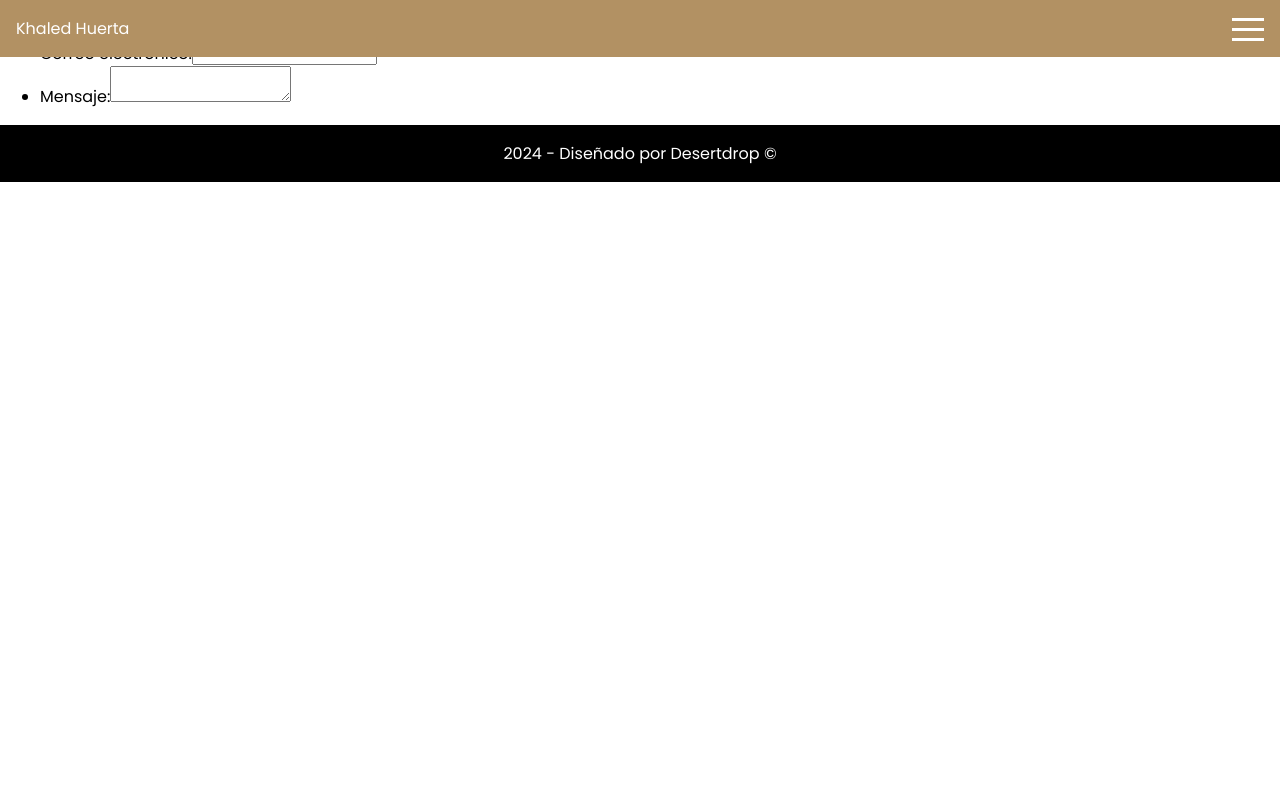
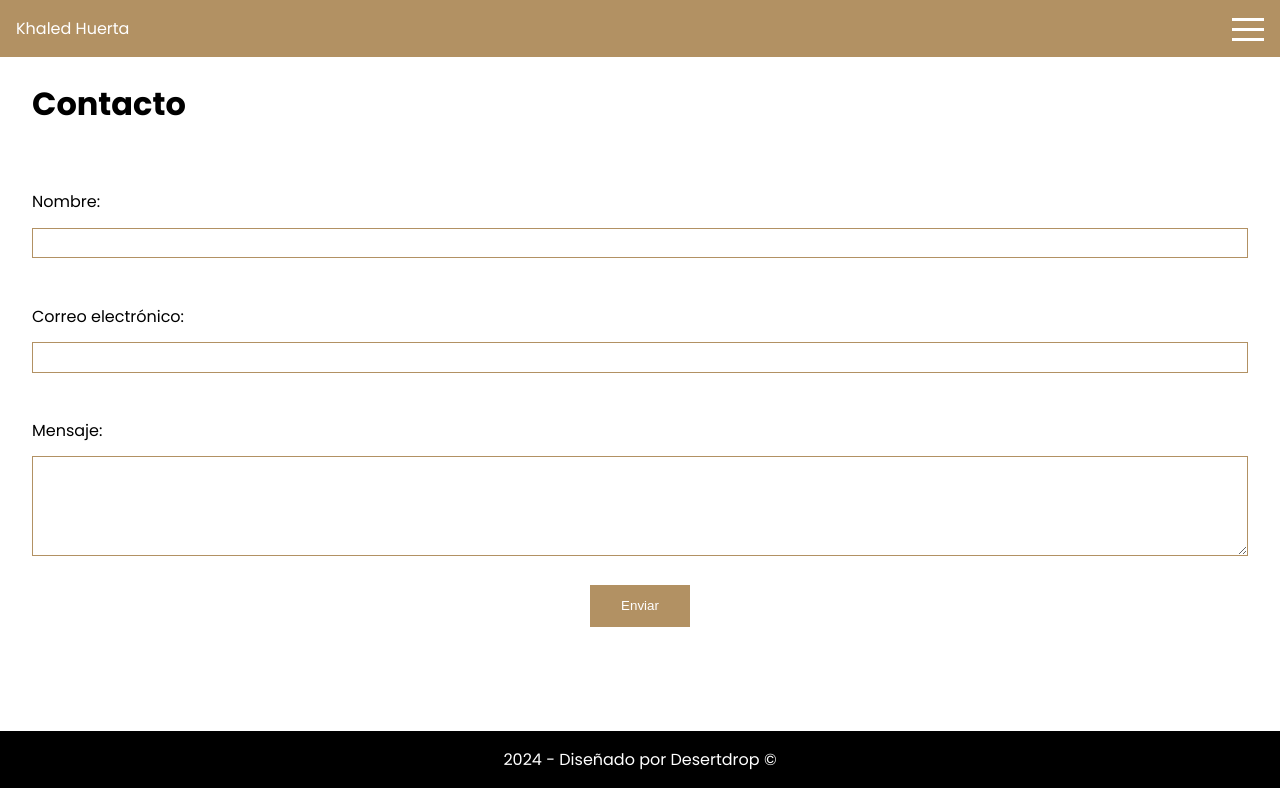
Before and after one commit to nlgarcia84/khaled-huerta, a React (Vite) app: page /contact in a window 1280 px wide. Built offline with nearby package versions, Linux system fonts and the light colour scheme; the HTML template or start-up script is replaced by a standard one.

Commit message:
create form

```diff
--- a/src/assets/studies.js
+++ b/src/assets/studies.js
@@ -13,7 +13,7 @@ const studies = [
   {
     id: 3,
     value: 'Graduado de la Facultad de las Ciencias del Hadith.',
-    location: 'Universidad Islámica de Medina',
+    location: 'Universidad Islámica de Medina.',
   },
 ];
 
--- a/src/pages/Contact.jsx
+++ b/src/pages/Contact.jsx
@@ -1,22 +1,72 @@
+import styled from 'styled-components';
+
+const FormContainer = styled.div`
+  margin: ${(props) => props.theme.pageSpaces.margin};
+`;
+
+const Form = styled.form`
+  margin: 0.5em 0;
+  padding: 0.5em 0;
+`;
+
+const BodyForm = styled.ul`
+  list-style: none;
+  padding-left: 0;
+`;
+
+const ItemForm = styled.li`
+  display: flex;
+  flex-direction: column;
+  padding: 1em 0;
+`;
+
+const Input = {
+  border: '1px solid #b29163',
+  height: '2em',
+  margin: '1em 0',
+};
+
+const TextArea = {
+  border: '1px solid #b29163',
+  height: '7em',
+  margin: '1em 0',
+};
+
+const DivButton = styled.div`
+  text-align: center;
+`;
+
+const Button = styled.button`
+  background-color: ${(props) => props.theme.colors.mainColor};
+  color: white;
+  border: none;
+  width: 100px;
+  padding: 1em 2em;
+`;
+
 export const Contact = () => {
   return (
-    <>
-      <form>
-        <ul>
-          <li>
+    <FormContainer>
+      <h1>Contacto</h1>
+      <Form>
+        <BodyForm>
+          <ItemForm>
             <label>Nombre:</label>
-            <input type="text" id="name" name="user-name" />
-          </li>
-          <li>
+            <input style={Input} type="text" id="name" name="user-name" />
+          </ItemForm>
+          <ItemForm>
             <label>Correo electrónico:</label>
-            <input type="email" id="mail" name="user_mail" />
-          </li>
-          <li>
+            <input style={Input} type="email" id="mail" name="user_mail" />
+          </ItemForm>
+          <ItemForm>
             <label>Mensaje:</label>
-            <textarea id="msg" name="user_mail" />
-          </li>
-        </ul>
-      </form>
-    </>
+            <textarea style={TextArea} id="msg" name="user_mail" />
+          </ItemForm>
+          <DivButton>
+            <Button type="submit">Enviar</Button>
+          </DivButton>
+        </BodyForm>
+      </Form>
+    </FormContainer>
   );
 };
```
